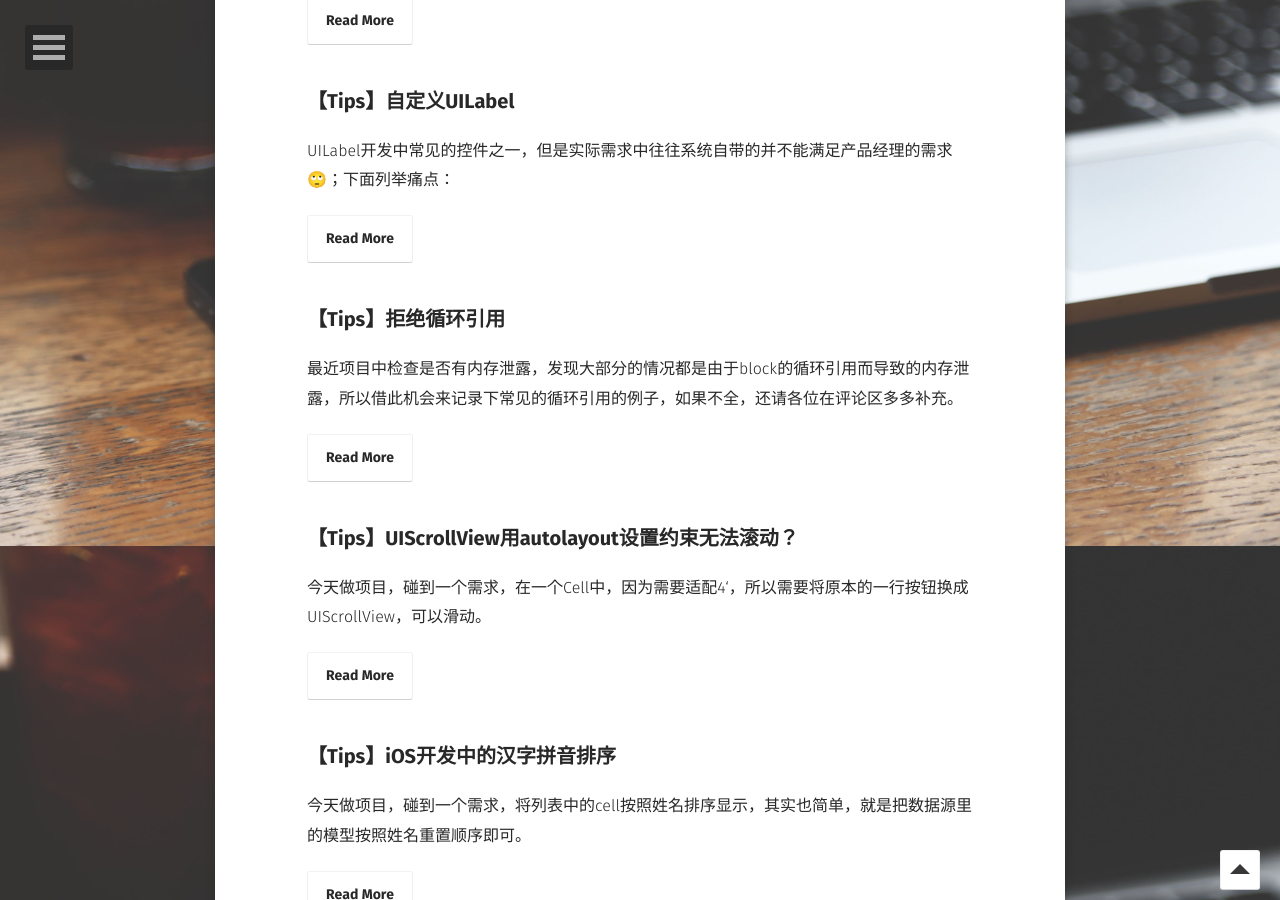
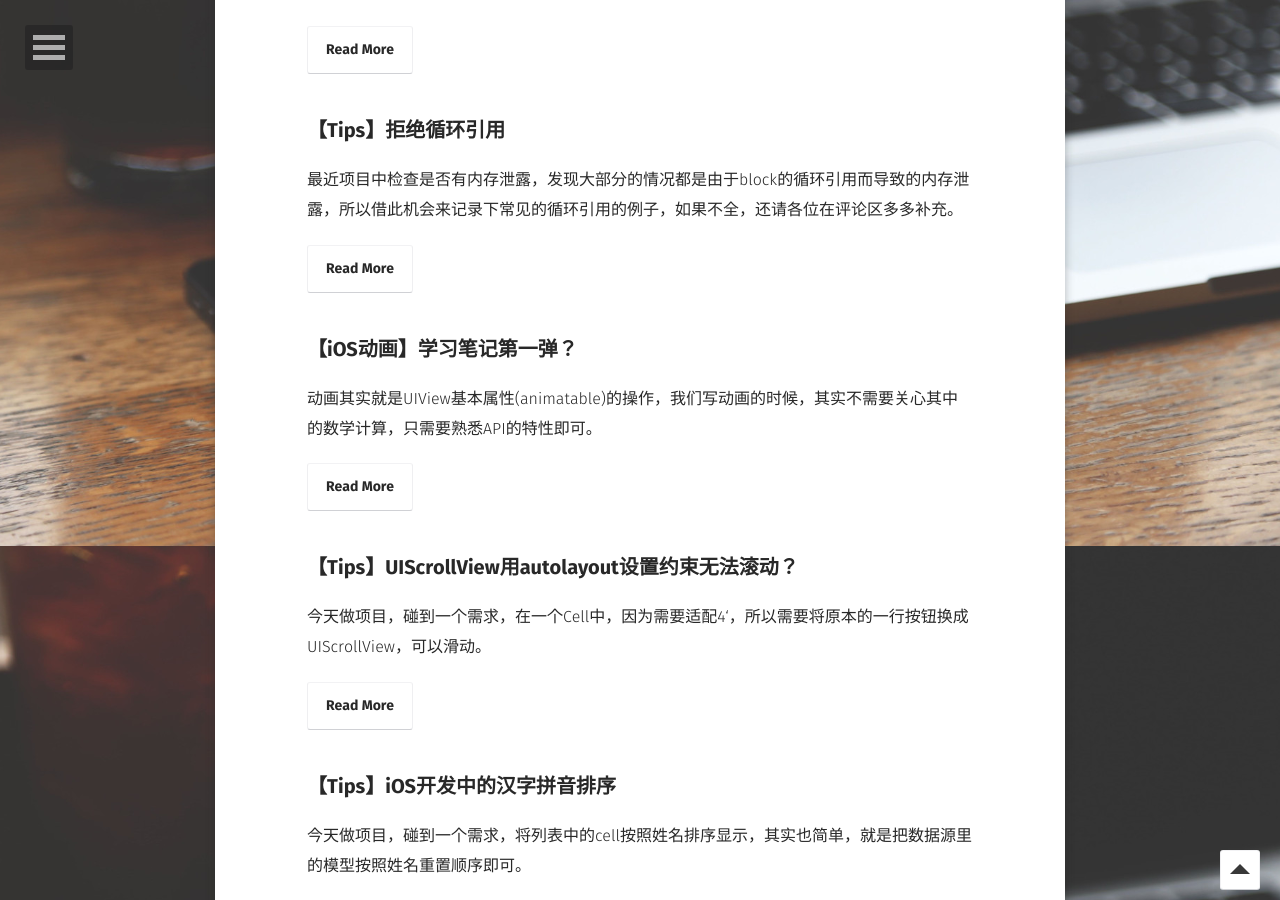
Before and after one commit to longjianjiang/longjianjiang.github.io, a Jekyll site: the page built from posts/index.md, in a window 1280 px wide and 900 px high, scrolled down 2154 px. Built offline with Jekyll 4.4.1, drawn with Linux system fonts in a browser that asks for light colours; some web fonts are replaced; some of the changed text lies outside the part shown.

Commit message:
Update 2017-08-21-animation-first.md

```diff
--- a/_posts/2017-08-21-animation-first.md
+++ b/_posts/2017-08-21-animation-first.md
@@ -1,3 +1,13 @@
+---
+layout: post
+title:  "【iOS动画】学习笔记第一弹？"
+date:   2016-11-14
+excerpt: "动画其实就是UIView基本属性(animatable)的操作，我们写动画的时候，其实不需要关心其中的数学计算，只需要熟悉API的特性即可。"
+tag:
+- Animation
+comments: true
+---
+
 > 本文是笔者学习iOS动画的一些小总结；
 
 ## View Animation
```
